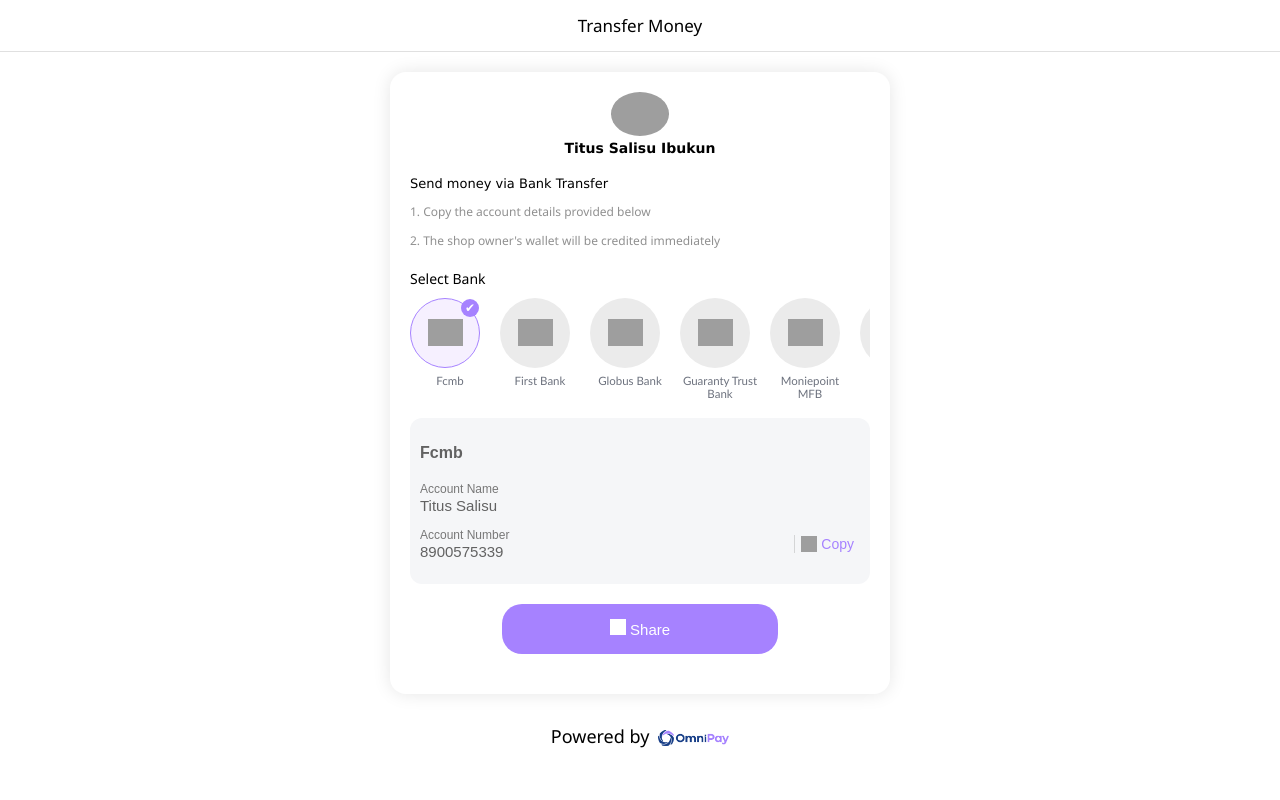
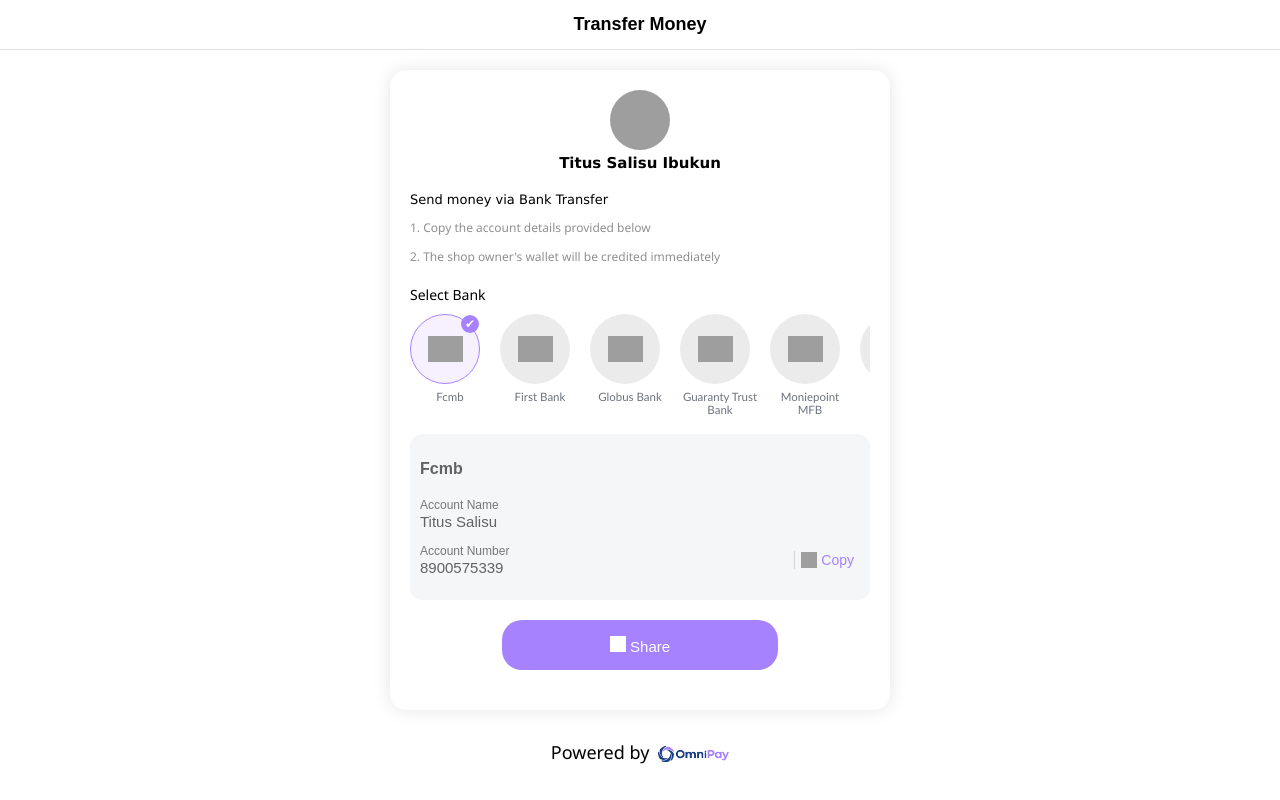
Before and after one commit to thepromzzy/Omnipay-clone, a plain HTML site: page index.html in a window 1280 px wide. Drawn offline with Linux system fonts and the light colour scheme; grey boxes are pictures that could not be loaded.

Commit message:
add styles file to codebase

```diff
--- a/styles.css
+++ b/styles.css
@@ -7,16 +7,16 @@ body {
 
 .page-header {
   padding: 12px;
-  border-bottom: 0.2px solid #e0e0e0; /* thin horizontal line */
+  border-bottom: 0.1px solid #e0e0e0;
   text-align: left;
 }
 
 .page-header h1 {
   margin: 2px;
-  font-size: 17px;
-  font-weight: 400;
+  font-size: 18px;
+  font-weight: 600;
   color: black;
-  font-family: "Segoe UI", Tahoma, Geneva, Verdana, sans-serif;
+  font-family: GorditaRegular, sans-serif;
 }
 
 .page-header {
@@ -41,15 +41,15 @@ body {
 }
 
 .avatar {
-  width: 58px;
-  height: 58git px;
+  width: 60px;
+  height: 60px;
   border-radius: 50%;
   margin-bottom: 0px;
 }
 
 .user-name {
   margin: 0px;
-  font-size: 14px;
+  font-size: 15px;
   font-weight: 600;
   color: black;
   font-family: "Lucida Sans", "Lucida Sans Regular", "Lucida Grande",
```
